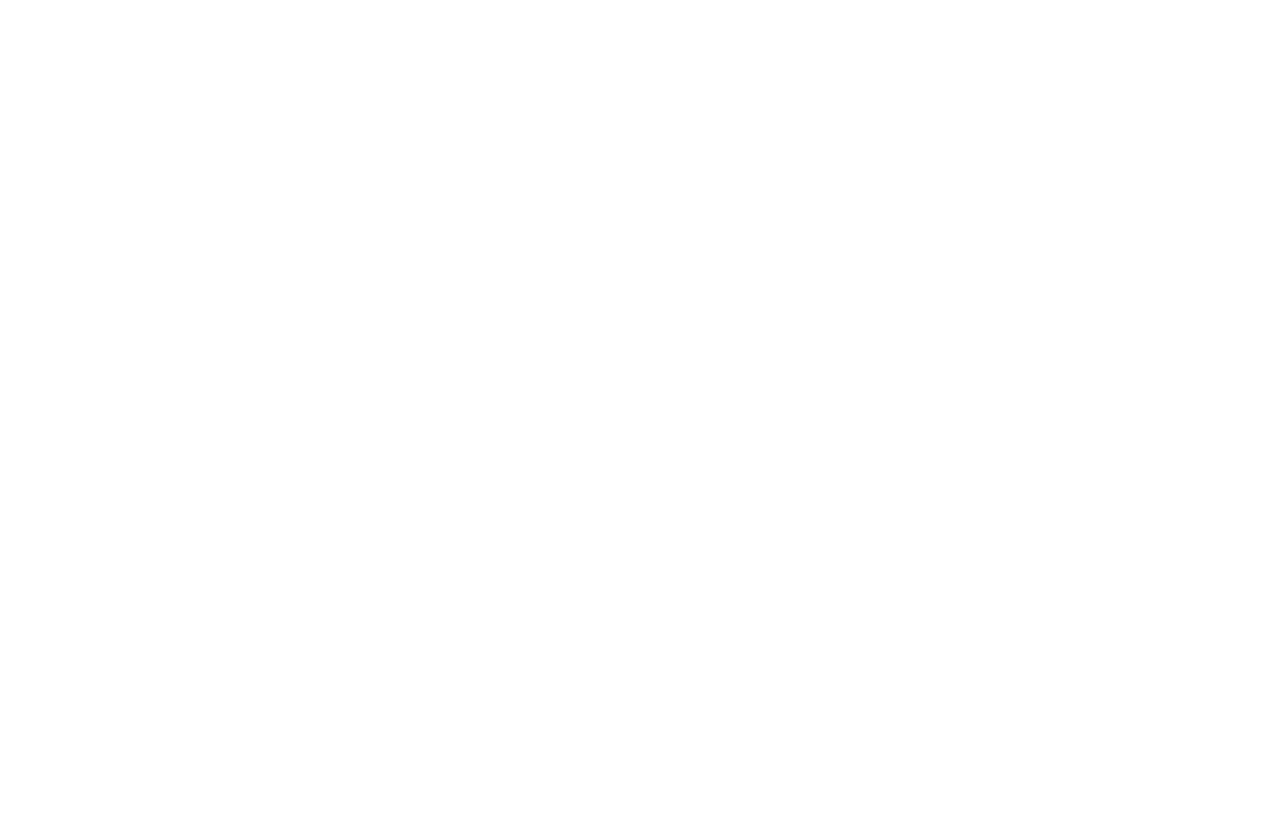
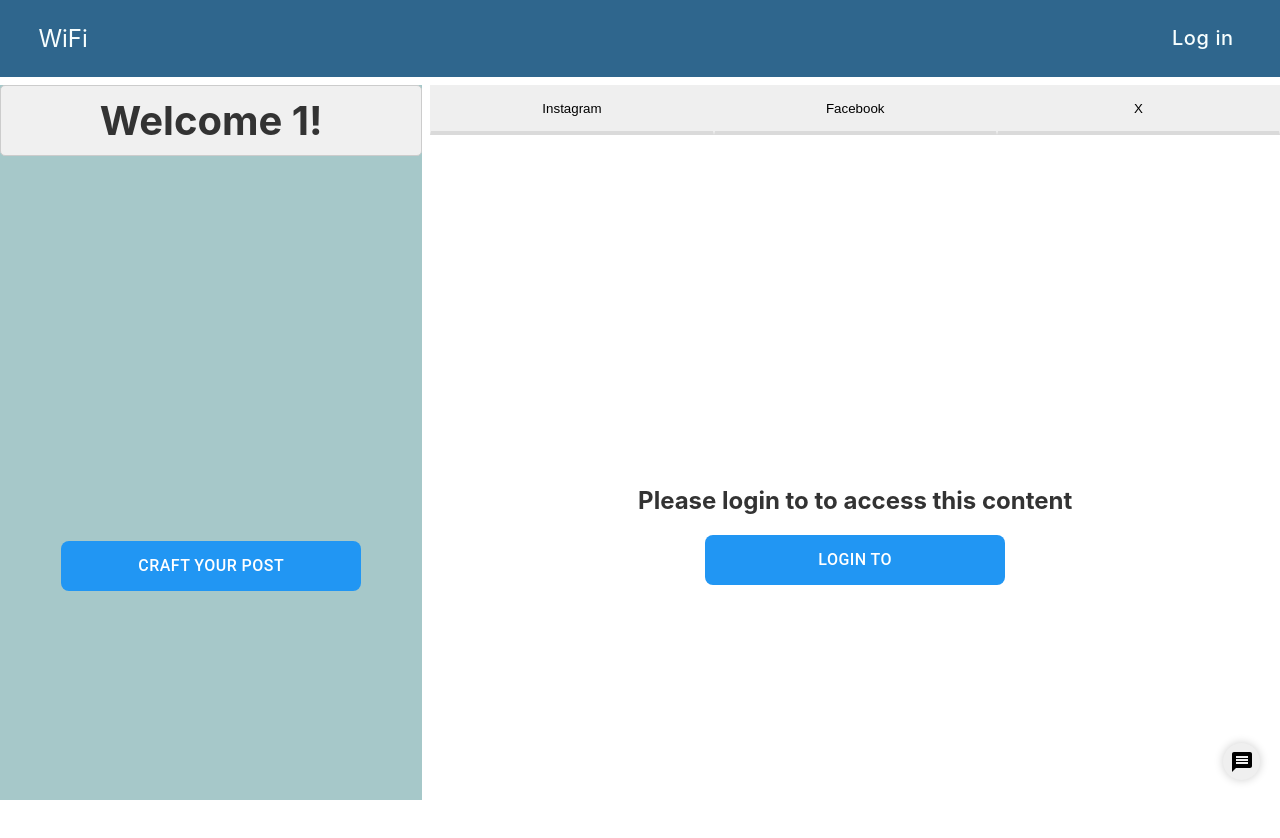
Before and after one commit to Wifi-G9/frontend, a React (Create React App) app in the folder g9frontend/: page /user-page/1 in a window 1280 px wide. Before the commit this address had no page. Shown: the top 838 px of the page. Before the commit the page ends 800 px from the top, so only its background shows below. Built offline with nearby package versions, Linux system fonts and the light colour scheme.

Commit message:
UserPage: added codebase for User Page section
Signed-off-by: Andrei-Fabian-Pop <andrei.fabian.pop@gmail.com>

```diff
--- a/g9frontend/src/App.tsx
+++ b/g9frontend/src/App.tsx
@@ -2,7 +2,8 @@
 import './pages/MainPage/MainPageStyle.css'
 import {MainPage} from "./pages/MainPage/MainPage";
 
-import {BrowserRouter, Routes, Route} from 'react-router-dom';
+import {BrowserRouter, Routes, Router, Route} from 'react-router-dom';
+import {UserPage} from "./pages/UserPage/UserPage";
 
 
 function App() {
@@ -10,7 +11,7 @@
         <BrowserRouter>
             <Routes>
                 <Route path="/" element={<MainPage />} />
-
+                <Route path="/user-page/:username" element={<UserPage />} />
             </Routes>
         </BrowserRouter>
     );
--- /dev/null
+++ b/g9frontend/src/pages/UserPage/UserPage.tsx
@@ -0,0 +1,98 @@
+import React, {useState} from "react";
+import {Button, Container, ToggleButtonGroup} from "@mui/material";
+import ToggleButton from "../../components/ToggleButton/ToggleButton";
+import SendUsAMessageButtonComponent from "../../components/SendUsAMessageButton/SendUsAMessageButton";
+import {useParams} from "react-router-dom";
+import "./UserPageStyle.css";
+
+
+export const UserPage: React.FC = () => {
+    const [selectedPlatform, setSelectedPlatform] = useState<string | null>(null);
+    const {username} = useParams();
+
+    const styles = {
+        blueButton: {
+            width: 300,
+            height: 50,
+            backgroundColor: "#2196f3", /* Blue background color */
+            color: "#ffffff", /* White text color */
+            padding: "10 20",
+            border: "none",
+            borderRadius: 8,
+            fontSize: 16,
+            cursor: "pointer"
+        }
+    }
+
+    const handleSelect = (selectedButton: string): void => {
+        setSelectedPlatform(selectedButton);
+        console.log(username);
+    }
+
+    return (
+        <Container>
+            <div className="container">
+                <div className="header">
+                    <p className="logo">WiFi</p>
+                    <Button style={{
+                        textTransform: 'none',
+                        color: '#f7fefe',
+                        right: '3%',
+                        fontFamily: 'Inter, sans-serif',
+                        fontSize: '20px'
+                    }}>
+                        Log in
+                    </Button>
+                </div>
+                <div className="content">
+                    <div className="leftContainer">
+                        <div className="welcomeText">
+                            Welcome {username}!
+                        </div>
+                        <div className="centeredContainer">
+                            <Button className="blueButton" style={styles.blueButton}>
+                                Craft your post
+                            </Button>
+                        </div>
+                    </div>
+                    <div className="rightContainer">
+                        <div className="toggleGroupContainer">
+                            <ToggleButtonGroup
+                                style={{backgroundColor: '#e9e9e9', fontFamily: 'Inter, sans-serif', width: '100%'}}
+                                color="primary"
+                                exclusive
+                                aria-label="Platform"
+                            >
+                                <ToggleButton className="toggleButton" value='Instagram'
+                                              isSelected={selectedPlatform === "Instagram"}
+                                              onSelect={() => handleSelect("Instagram")}>Instagram</ToggleButton>
+                                <ToggleButton className="toggleButton" value='Facebook'
+                                              isSelected={selectedPlatform === "Facebook"}
+                                              onSelect={() => handleSelect("Facebook")}>Facebook</ToggleButton>
+                                <ToggleButton className="toggleButton" value='X' isSelected={selectedPlatform === "X"}
+                                              onSelect={() => handleSelect("X")}>X</ToggleButton>
+                            </ToggleButtonGroup>
+                            <div className="groupContainerContent">
+                                <Container>
+                                    <div className="centeredContainer"
+                                         style={{display: "flex", flexDirection: "column"}}
+                                    >
+                                        <div className="largeText"
+                                             style={{marginBottom: 20}}
+                                        >
+                                            Please login to {selectedPlatform} to access this content
+                                        </div>
+                                        <Button className="blueButton" style={styles.blueButton}>
+                                            Login to {selectedPlatform}
+                                        </Button>
+                                    </div>
+                                </Container>
+                            </div>
+                        </div>
+                    </div>
+                </div>
+                <SendUsAMessageButtonComponent/>
+            </div>
+        </Container>
+    );
+}
--- /dev/null
+++ b/g9frontend/src/pages/UserPage/UserPageStyle.css
@@ -0,0 +1,165 @@
+/* UserPageStyle.css */
+
+html, body {
+    height: 100%;
+    width: 100%;
+    top: 0;
+    margin: 0;
+    font-family: 'Inter', sans-serif;
+}
+
+.container {
+    position: absolute;
+    left: 0;
+    top: 0;
+    display: flex;
+    flex-direction: column;
+    height: 100vh;
+    width: 100vw;
+    background-color: white;
+}
+
+.header {
+    top:0;
+    align-items: center;
+    background-color: #2f668d;
+    display: flex;
+    justify-content: space-between;
+    margin-bottom: 8px;
+    color: #f7fefe;
+}
+
+.logo {
+    color: #f7fefe;
+    padding: 0 0 0 3%;
+    height: fit-content;
+    font-size:x-large;
+}
+
+.rightContainer {
+    display: flex;
+    flex-grow: 1;
+    align-items: flex-start;
+    justify-content: space-around;
+    background-color: #ffffff;
+    position: relative;
+}
+
+.content {
+    display: flex;
+    flex-grow: 1;
+    height: 100%;
+    width: 100%;
+    min-height: 0;
+}
+
+.leftContainer {
+    background-color: #a6c8c9;
+    margin-right: 8px;
+    width: 33%;
+    white-space: pre-line;
+}
+
+.toggleGroupContainer {
+    position: absolute;
+    top: 0;
+    left: 0;
+    transform: translateX(0%);
+    width: 100%;
+}
+
+.toggleButton {
+    height: 50px;
+    text-transform: none !important;
+    flex: 1 !important;
+    border: 1px solid transparent !important;
+    border-bottom-color: #dadada !important;
+    border-bottom-width: 4px !important;
+}
+
+.toggleButton:hover {
+    border-color: #e9e9e9 !important;
+    border-bottom-width: 4px !important;
+    border-bottom-color: #5e61ed !important;
+}
+
+.toggleButton[aria-hover="true"] {
+    border-color: transparent !important;
+    border-bottom-width: 4px !important;
+    border-bottom-color: #5e61ed !important;
+}
+
+.postContentContainer {
+    background-color: #e9e9e9;
+    padding: 15px;
+    height: 470px;
+}
+
+.squareInstagram {
+    width: 300px;
+    height: 600px;
+    margin-top: 150px;
+    background-color: violet;
+    margin-bottom: 8px;
+    color: white;
+    white-space: pre-line;
+}
+
+.squareFacebook {
+    width: 300px;
+    height: 600px;
+    margin-top: 150px;
+    background-color: blue;
+    margin-bottom: 8px;
+    color: white;
+}
+
+.squareX {
+    width: 300px;
+    height: 600px;
+    margin-top: 150px;
+    background-color: black;
+    margin-bottom: 8px;
+    color: white;
+}
+
+.welcomeText {
+    font-size: 40px; /* Increase the font size */
+    font-weight: bold; /* Make the text bold */
+    color: #333; /* Change the color as desired */
+    padding: 10px;
+    border: 1px solid #ccc; /* Optional border styling */
+    border-radius: 5px; /* Optional border-radius for rounded corners */
+    margin-bottom: 10px; /* Optional margin */
+    text-align: center; /* Optional text alignment */
+    background-color: #f0f0f0; /* Optional background color */
+}
+
+.blueButton {
+    width: 300px;
+    height: 50px;
+    background-color: #2196f3; /* Blue background color */
+    color: #ffffff; /* White text color */
+    padding: 10px 20px; /* Adjust padding for medium size */
+    border: none;
+    border-radius: 8px; /* Round edges */
+    font-size: 16px; /* Medium font size */
+    cursor: pointer;
+}
+
+.blueButton:hover {
+    background-color: #1565c0; /* Darker blue on hover */
+}
+
+.centeredContainer {
+    display: flex;
+    justify-content: center;
+    align-items: center;
+    height: 100vh; /* Optional: Set a height to center vertically within the viewport */
+}
+
+.largeText {
+    font-size: 24px; /* Adjust the font size as needed */
+    font-weight: bold; /* Optional: Make the text bold */
+    color: #333; /* Optional: Set the text color */
+}
```
